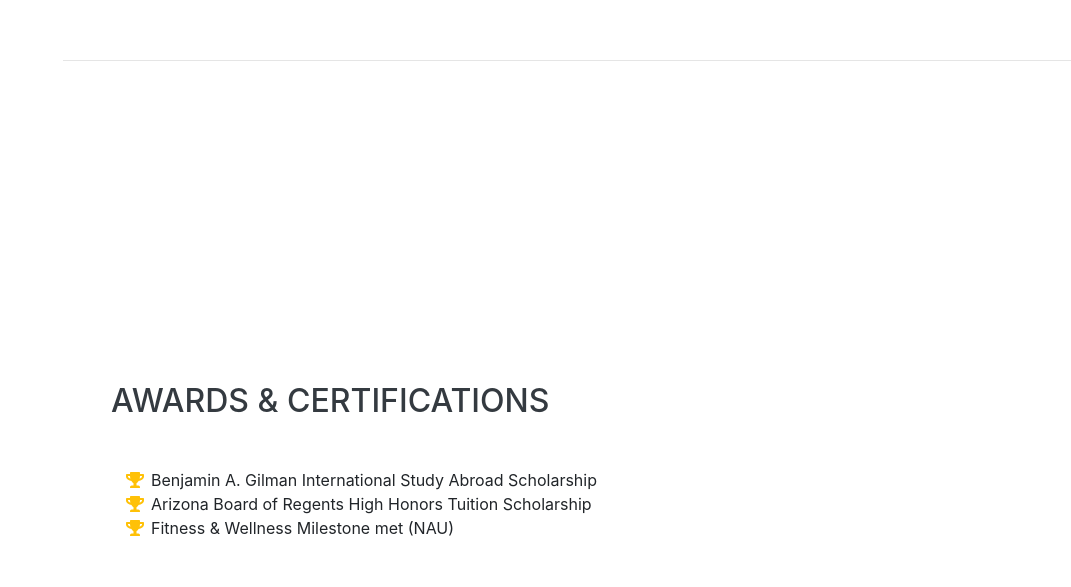
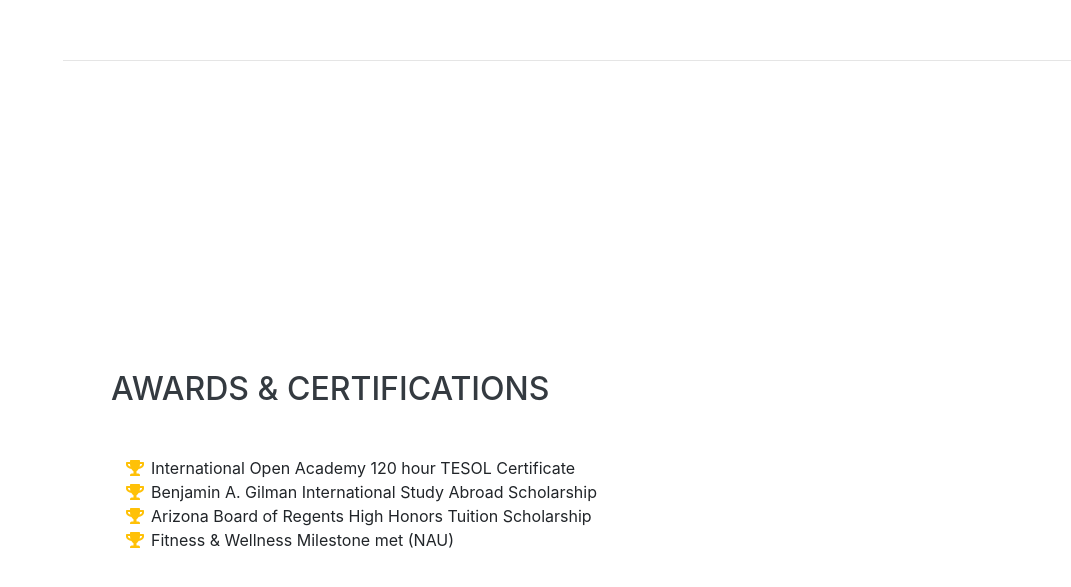
Before and after one commit to austinestrobel/Resume, a website with bundled scripts: page index.html in a window 1280 px wide. Shown: the part 4092-4679 px from the top of the page, without its empty margins (209-1280 px from the left). Built offline with nearby package versions, Linux system fonts and the light colour scheme; a web font is replaced by a local one.

Commit message:
Added TESOL

```diff
--- a/index.html
+++ b/index.html
@@ -284,6 +284,9 @@
         <ul class="fa-ul mb-0">
           <li>
             <i class="fa-li fa fa-trophy text-warning"></i>
+            International Open Academy 120 hour TESOL Certificate</li>
+          <li>
+            <i class="fa-li fa fa-trophy text-warning"></i>
             Benjamin A. Gilman International Study Abroad Scholarship</li>
           <li>
             <i class="fa-li fa fa-trophy text-warning"></i>
```
